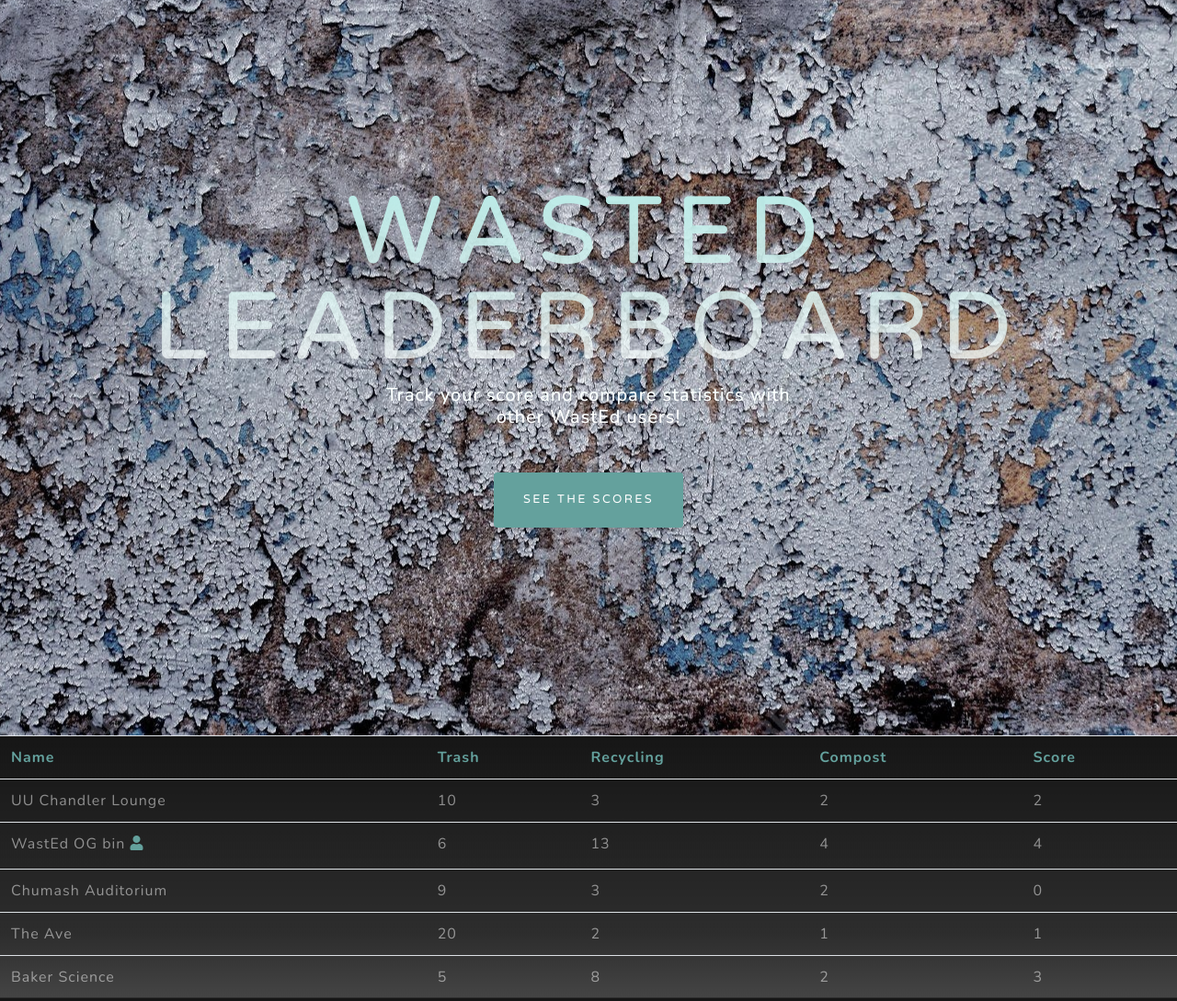
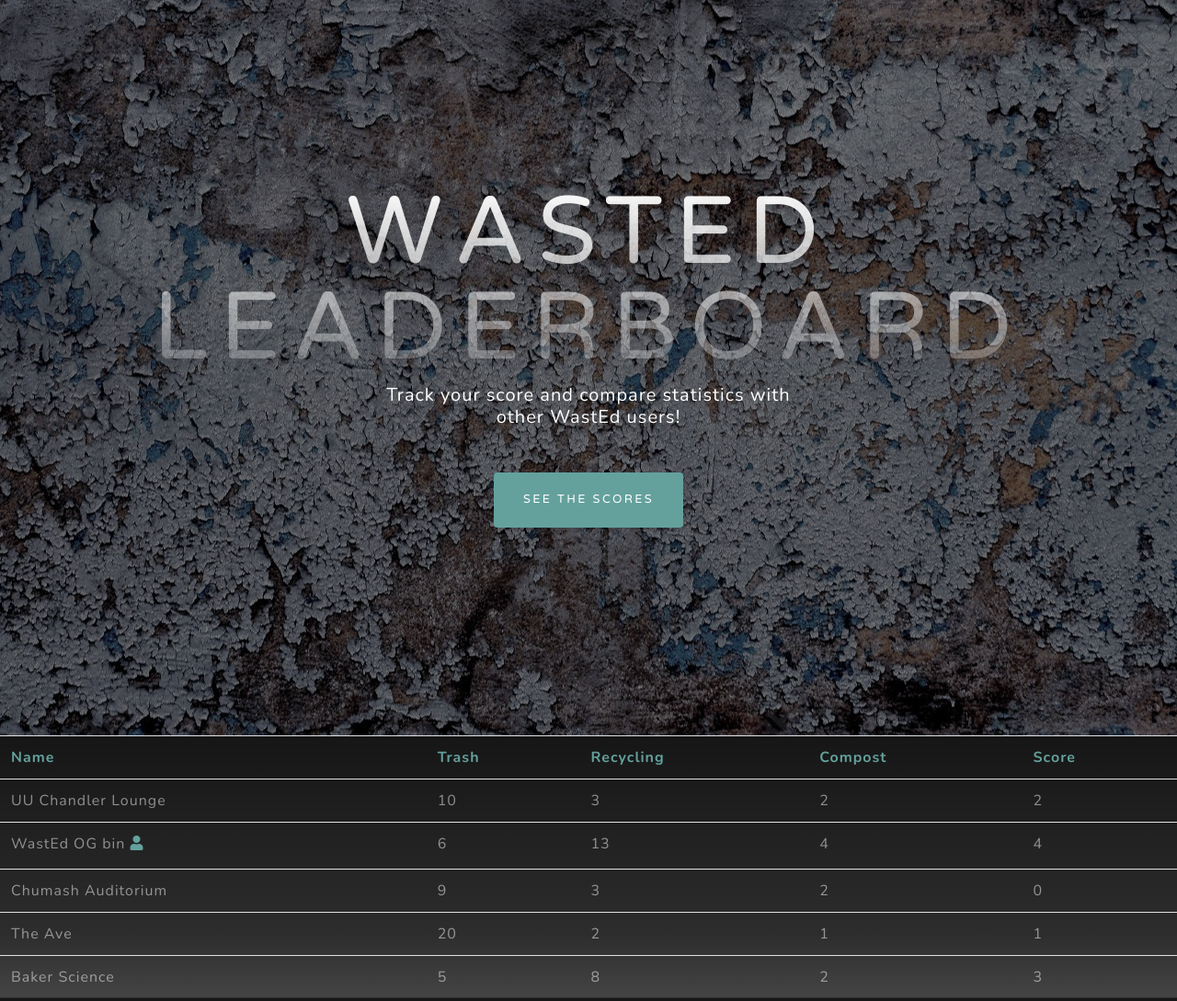
Before and after one commit to NoahJohnG/WastEd, a website: page Site/templates/leaderboard.html in a window 1280 px wide. Shown: the top 1089 px of the page at 92% size. Drawn offline with nearby package versions, Linux system fonts and the light colour scheme; files whose address does not match are found by name.

Commit message:
Clean headers

```diff
--- a/Site/static/css/grayscale.css
+++ b/Site/static/css/grayscale.css
@@ -115,12 +115,6 @@
   transform: translateX(-50%) translateY(-50%);
 }
 
-.masthead #leaderboard{
-  background: -webkit-linear-gradient(#baebe7, #ffffffb9);
-  -webkit-text-fill-color: transparent;
-  -webkit-background-clip: text;
-}
-
 .masthead h2#leaderboard{
   -webkit-text-fill-color: white;
 }
@@ -130,7 +124,7 @@
   font-size: 2.5rem;
   line-height: 2.5rem;
   letter-spacing: 0.8rem;
-  background: -webkit-linear-gradient(rgb(255, 255, 255), rgba(255, 255, 255, 0.555));
+  background: -webkit-linear-gradient(rgb(255, 255, 255), rgba(255, 255, 255, 0.192));
   -webkit-text-fill-color: transparent;
   -webkit-background-clip: text;
 }
--- a/Site/templates/leaderboard.html
+++ b/Site/templates/leaderboard.html
@@ -22,15 +22,15 @@
   <body>
 
     <header class="masthead">
+      <div class="overlay"></div>
       <div class="masthead_pic">
       <img src="../static/img/leaderboard-gray-bg.jpg">
       </div>
       <div class="container d-flex h-100 align-items-center">
         <div class="mx-auto text-center">
-          <h1 id = "leaderboard" class="mx-auto my-0 text-uppercase">Wasted Leaderboard</h1>
+          <h1 class="mx-auto my-0 text-uppercase">Wasted Leaderboard</h1>
           <h2 id = "leaderboard" class="text-white-50 mx-auto mt-2 mb-5">Track your score and compare statistics with other WastEd users!</h2>
           <a href="#leaderboard" class="btn btn-primary js-scroll-trigger">See the Scores</a><br/><br/>
-
       </div>
     </div>
   </header>
```
Also changed, not shown: Site/templates/index.html (+1 -0 lines).
